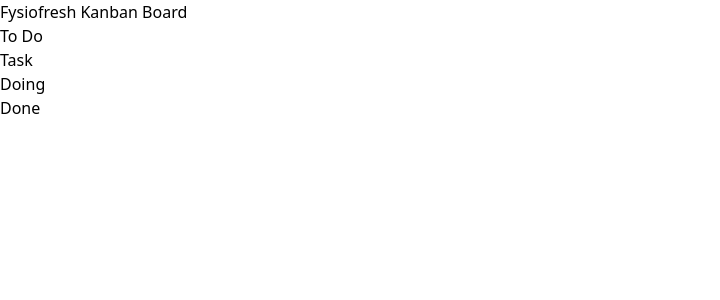
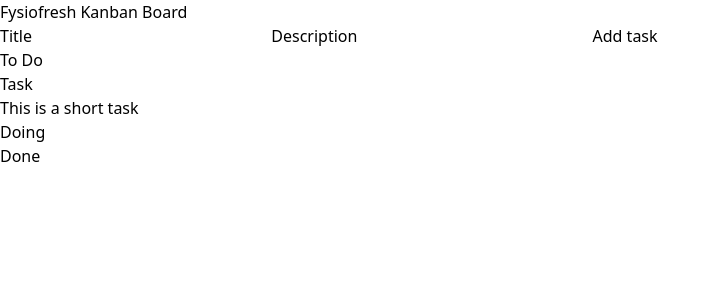
Before and after one commit to kevinanielsen/fysiofresh-kanban, a Vue app: page / in a window 1280 px wide. Shown: the top 300 px of the page, without its empty margins (0-720 px from the left). Built offline with nearby package versions, Linux system fonts and the light colour scheme.

Commit message:
feat: add task CreateTask feature

```diff
--- a/src/components/Board.vue
+++ b/src/components/Board.vue
@@ -2,25 +2,37 @@
 import { ref } from "vue";
 import draggable from "vuedraggable";
 import Task from "./Task.vue";
+import CreateTask from "./CreateTask.vue";
 
 const data = ref({
   todo: [
     {
       title: "Task",
-      description: "",
+      description: "This is a short task",
     },
   ],
   doing: [],
   done: [],
 });
+
+const addTask = (
+  e: SubmitEvent,
+  task: { title: string; description: string }
+) => {
+  e.preventDefault();
+  data.value.todo.push(task);
+};
+
 const h3Styles = {
   class: "bg-[#603F3E] text-white p-2 rounded-[4px] mb-2 font-bold text-lg",
 };
 </script>
 
 <template>
+  <div class="flex flex-col w-full gap-4">
+    <CreateTask :addTask="addTask" />
     <div class="flex gap-4 w-full">
-    <div id="todo" class="w-1/3 border shadow-inner rounded-[24px] p-2">
+      <div id="todo" class="w-1/3 border shadow-inner rounded-lg p-2">
         <h3 v-bind="h3Styles">To Do</h3>
         <draggable :list="data.todo" itemKey="title" group="tasks">
           <template #item="{ element }">
@@ -28,7 +40,7 @@
           </template>
         </draggable>
       </div>
-    <div id="doing" class="w-1/3 border shadow-inner rounded-[24px] p-2">
+      <div id="doing" class="w-1/3 border shadow-inner rounded-lg p-2">
         <h3 v-bind="h3Styles">Doing</h3>
         <draggable :list="data.doing" itemKey="title" group="tasks">
           <template #item="{ element }">
@@ -36,7 +48,7 @@
           </template>
         </draggable>
       </div>
-    <div id="done" class="w-1/3 border shadow-inner rounded-[24px] p-2">
+      <div id="done" class="w-1/3 border shadow-inner rounded-lg p-2">
         <h3 v-bind="h3Styles">Done</h3>
         <draggable :list="data.done" itemKey="title" group="tasks">
           <template #item="{ element }">
@@ -45,4 +57,5 @@
         </draggable>
       </div>
     </div>
+  </div>
 </template>
--- /dev/null
+++ b/src/components/CreateTask.vue
@@ -0,0 +1,45 @@
+<script setup lang="ts">
+import { ref } from "vue";
+
+defineProps({
+  addTask: Function,
+});
+
+const title = ref("");
+const description = ref("");
+
+const labelClass = "flex flex-col w-1/3 h-full";
+</script>
+
+<template>
+  <form
+    class="bg-[#FFECBE] w-full flex p-4 gap-4 rounded-xl"
+    @submit="(event) => addTask && addTask(event, { title, description })"
+  >
+    <label for="title" v-bind:class="labelClass">
+      Title
+      <input
+        type="text"
+        name="title"
+        id="title"
+        class="bg-black/10 rounded-[4px]"
+        aria-label="Title"
+        v-model="title"
+      />
+    </label>
+    <label for="description" v-bind:class="labelClass">
+      Description
+      <input
+        type="text"
+        name="description"
+        id="description"
+        class="bg-black/10 rounded-[4px]"
+        aria-label="description"
+        v-model="description"
+      />
+    </label>
+    <button class="bg-[#53302F] shadow-lg rounded-[4px] px-4 text-white w-1/3">
+      Add task
+    </button>
+  </form>
+</template>
```
Lines whose indentation alone changed are shown as unchanged.
